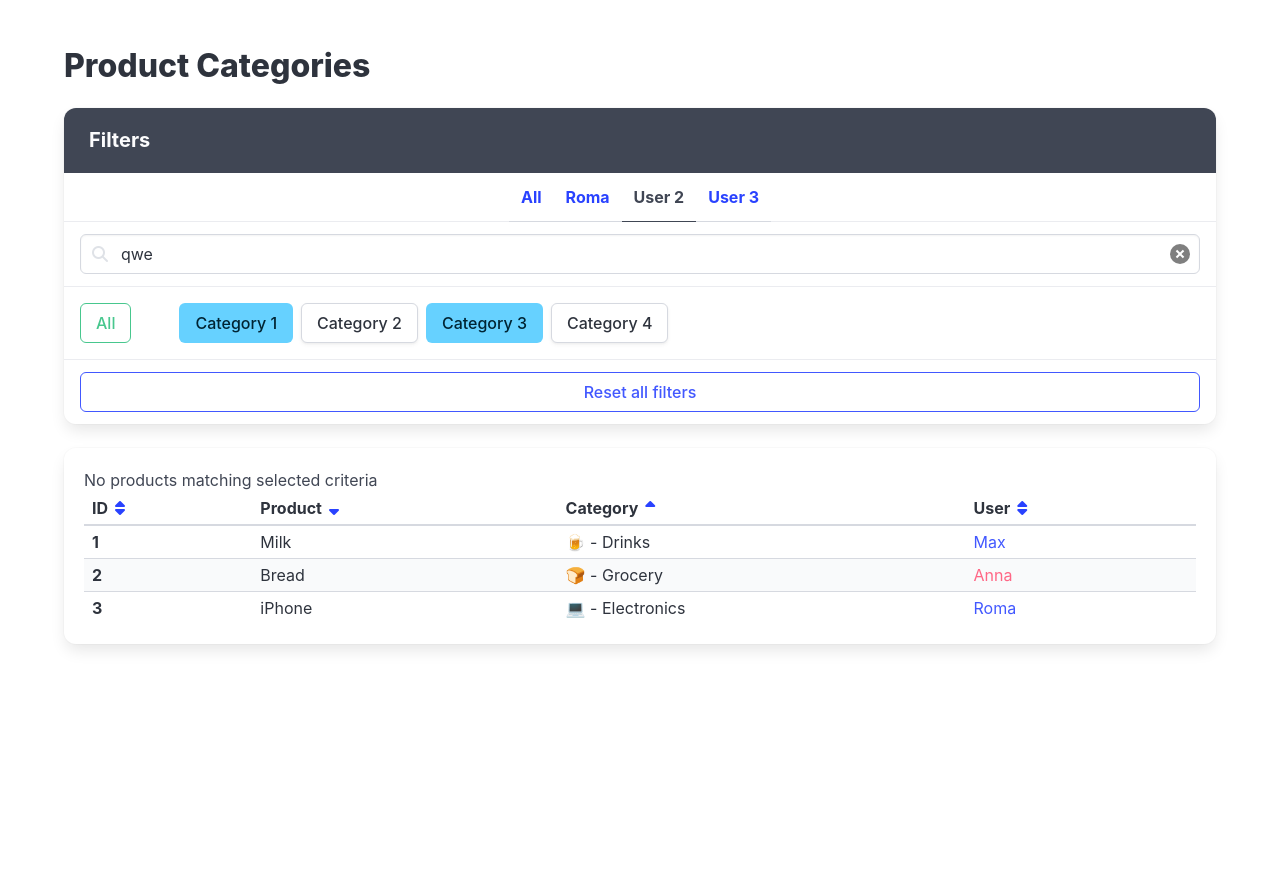
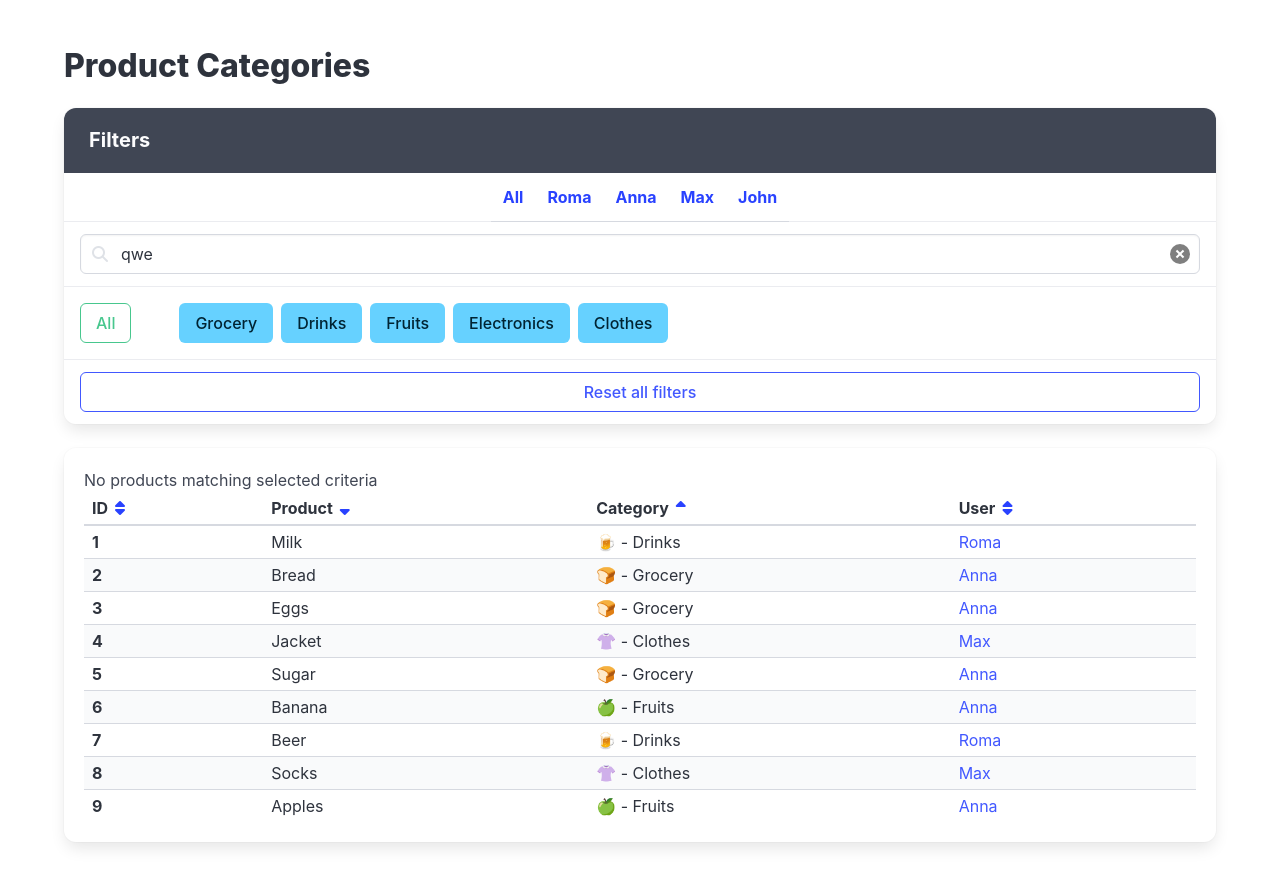
Before and after one commit to Yurii-Kupchynskyi/react-practice, a React (Vite) app: page / in a window 1280 px wide. Shown: the top 886 px of the page. Before the commit the page ends 800 px from the top, so only its background shows below. Built offline with nearby package versions, Linux system fonts and the light colour scheme.

Commit message:
Fixed the data display

```diff
--- a/src/App.jsx
+++ b/src/App.jsx
@@ -21,7 +21,8 @@ const productsFullData = productsFromServer.map(product => {
   };
 });
 
-export const App = () => (
+export const App = () => {
+  return (
     <div className="section">
       <div className="container">
         <h1 className="title">Product Categories</h1>
@@ -29,23 +30,20 @@ export const App = () => (
         <div className="block">
           <nav className="panel">
             <p className="panel-heading">Filters</p>
-
             <p className="panel-tabs has-text-weight-bold">
               <a data-cy="FilterAllUsers" href="#/">
                 All
               </a>
-
-            <a data-cy="FilterUser" href="#/">
-              {productsFullData[0].user.name}
+              {usersFromServer.map(user => (
+                <a
+                  data-cy="FilterUser"
+                  href="#/"
+                  // className="is-active"
+                  key={user.id}
+                >
+                  {user.name}
                 </a>
-
-            <a data-cy="FilterUser" href="#/" className="is-active">
-              User 2
-            </a>
-
-            <a data-cy="FilterUser" href="#/">
-              User 3
-            </a>
+              ))}
             </p>
 
             <div className="panel-block">
@@ -81,29 +79,16 @@ export const App = () => (
               >
                 All
               </a>
-
+              {categoriesFromServer.map(cat => (
                 <a
+                  key={cat.id}
                   data-cy="Category"
                   className="button mr-2 my-1 is-info"
                   href="#/"
                 >
-              Category 1
+                  {cat.title}
                 </a>
-
-            <a data-cy="Category" className="button mr-2 my-1" href="#/">
-              Category 2
-            </a>
-
-            <a
-              data-cy="Category"
-              className="button mr-2 my-1 is-info"
-              href="#/"
-            >
-              Category 3
-            </a>
-            <a data-cy="Category" className="button mr-2 my-1" href="#/">
-              Category 4
-            </a>
+              ))}
             </div>
 
             <div className="panel-block">
@@ -176,47 +161,24 @@ export const App = () => (
             </thead>
 
             <tbody>
-            <tr data-cy="Product">
+              {productsFullData.map(product => (
+                <tr data-cy="Product" key={product.id}>
                   <td className="has-text-weight-bold" data-cy="ProductId">
-                1
+                    {product.id}
                   </td>
 
-              <td data-cy="ProductName">Milk</td>
-              <td data-cy="ProductCategory">🍺 - Drinks</td>
+                  <td data-cy="ProductName">{product.name}</td>
+                  <td data-cy="ProductCategory">{`${product.category.icon} - ${product.category.title}`}</td>
 
                   <td data-cy="ProductUser" className="has-text-link">
-                Max
+                    {product.user.name}
                   </td>
                 </tr>
-
-            <tr data-cy="Product">
-              <td className="has-text-weight-bold" data-cy="ProductId">
-                2
-              </td>
-
-              <td data-cy="ProductName">Bread</td>
-              <td data-cy="ProductCategory">🍞 - Grocery</td>
-
-              <td data-cy="ProductUser" className="has-text-danger">
-                Anna
-              </td>
-            </tr>
-
-            <tr data-cy="Product">
-              <td className="has-text-weight-bold" data-cy="ProductId">
-                3
-              </td>
-
-              <td data-cy="ProductName">iPhone</td>
-              <td data-cy="ProductCategory">💻 - Electronics</td>
-
-              <td data-cy="ProductUser" className="has-text-link">
-                Roma
-              </td>
-            </tr>
+              ))}
             </tbody>
           </table>
         </div>
       </div>
     </div>
   );
+};
```
Lines whose indentation alone changed are shown as unchanged.
